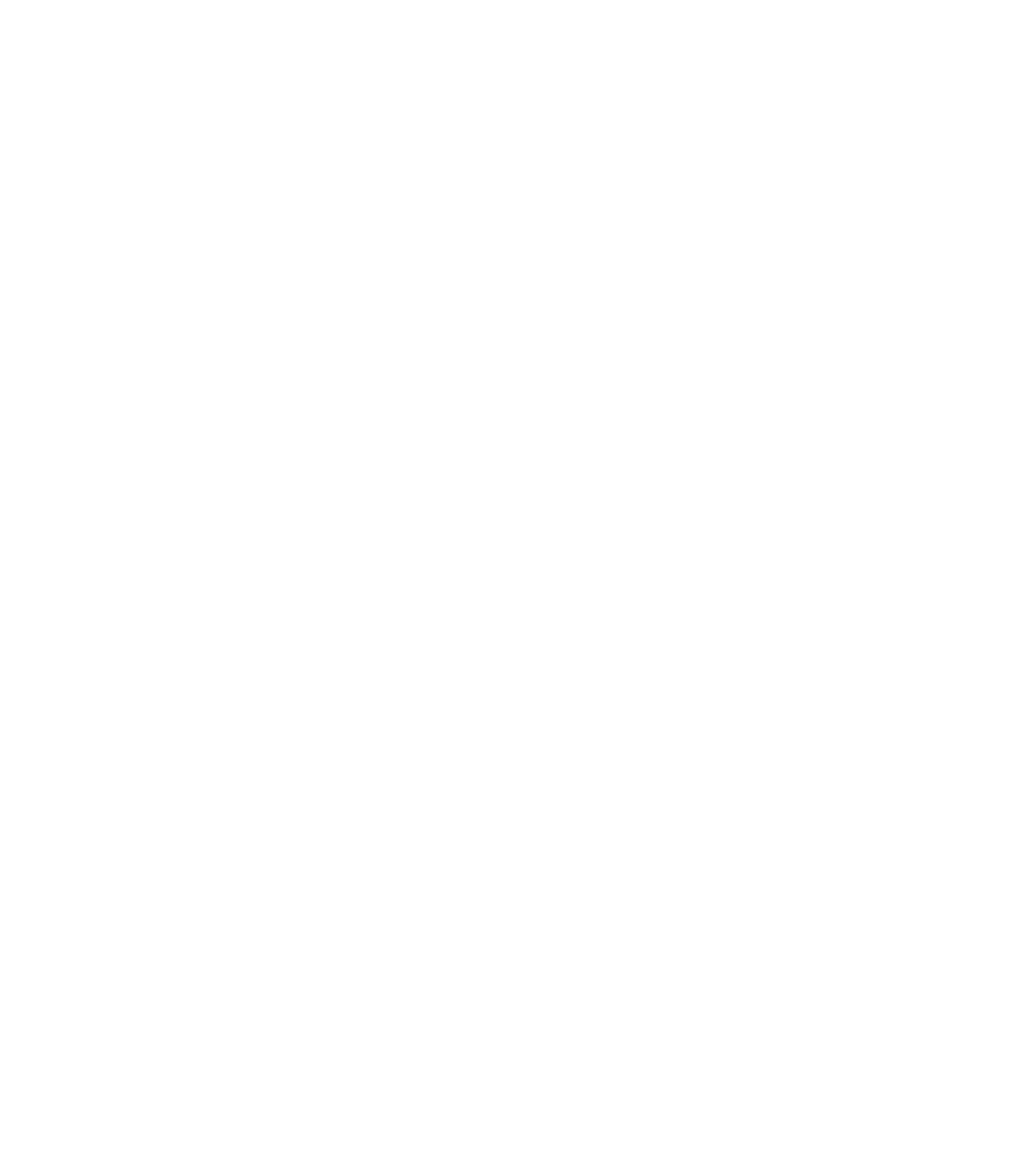
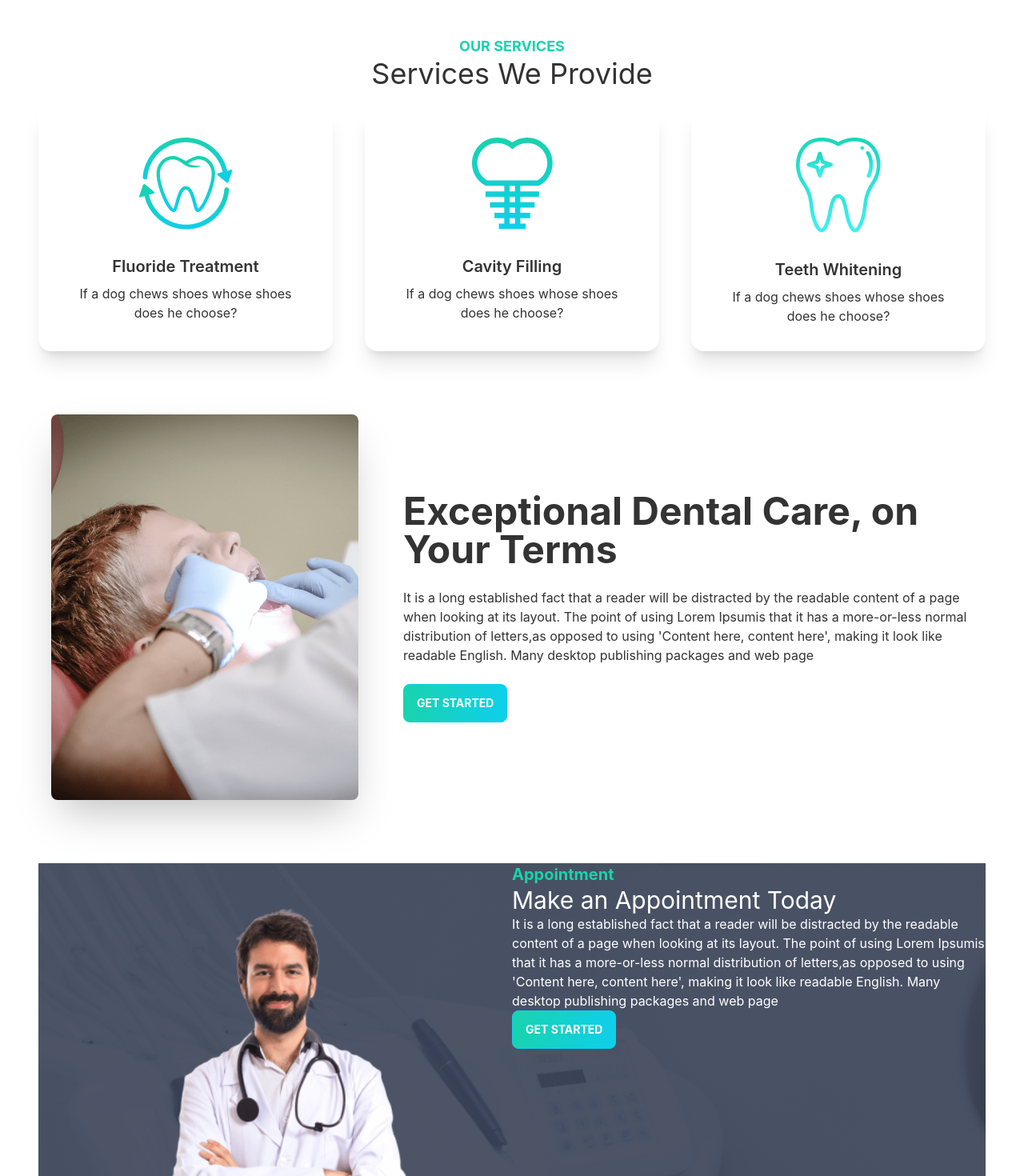
Before and after one commit to rakibul-wdp/practice-doctors-portal, a React (Create React App) app: page / in a window 1280 px wide. Shown: the part 920-2390 px from the top of the page at 80% size. Before the commit the page ends 964 px from the top, so only its background shows below. Built offline with nearby package versions, Linux system fonts and the light colour scheme.

Commit message:
add services section and start appointment section in home page

```diff
--- /dev/null
+++ b/src/Pages/Home/Care.js
@@ -0,0 +1,26 @@
+import React from 'react';
+import treatment from '../../assets/images/treatment.png';
+
+const Care = () => {
+  return (
+    <div className='hero min-h-[80vh]'>
+      <div className='hero-content flex-col lg:flex-row'>
+        <img src={treatment} className='max-w-sm rounded-lg shadow-2xl' alt='' />
+        <div className='ml-10'>
+          <h1 className='text-5xl font-bold'>Exceptional Dental Care, on Your Terms</h1>
+          <p className='py-6'>
+            It is a long established fact that a reader will be distracted by the readable content of a page when
+            looking at its layout. The point of using Lorem Ipsumis that it has a more-or-less normal distribution of
+            letters,as opposed to using 'Content here, content here', making it look like readable English. Many desktop
+            publishing packages and web page
+          </p>
+          <button className='btn btn-primary uppercase text-white font-bold bg-gradient-to-r from-secondary to-primary'>
+            Get Started
+          </button>
+        </div>
+      </div>
+    </div>
+  );
+};
+
+export default Care;
--- a/src/Pages/Home/Home.js
+++ b/src/Pages/Home/Home.js
@@ -1,12 +1,16 @@
 import React from 'react';
 import Banner from './Banner';
 import Info from './Info';
+import MakeAppointment from './MakeAppointment';
+import Services from './Services';
 
 const Home = () => {
   return (
     <div>
       <Banner />
       <Info />
+      <Services />
+      <MakeAppointment />
     </div>
   );
 };
--- /dev/null
+++ b/src/Pages/Home/MakeAppointment.js
@@ -0,0 +1,28 @@
+import React from 'react';
+import doctor from '../../assets/images/doctor.png';
+import appointment from '../../assets/images/appointment.png';
+
+const MakeAppointment = () => {
+  return (
+    <section className='flex' style={{ background: `url(${appointment})` }}>
+      <div className='flex-1'>
+        <img src={doctor} alt='' />
+      </div>
+      <div className='text-white flex-1'>
+        <h3 className='text-xl text-secondary font-bold'>Appointment</h3>
+        <h2 className='text-3xl'>Make an Appointment Today</h2>
+        <p>
+          It is a long established fact that a reader will be distracted by the readable content of a page when looking
+          at its layout. The point of using Lorem Ipsumis that it has a more-or-less normal distribution of letters,as
+          opposed to using 'Content here, content here', making it look like readable English. Many desktop publishing
+          packages and web page
+        </p>
+        <button className='btn btn-primary uppercase text-white font-bold bg-gradient-to-r from-secondary to-primary'>
+          Get Started
+        </button>
+      </div>
+    </section>
+  );
+};
+
+export default MakeAppointment;
--- /dev/null
+++ b/src/Pages/Home/Service.js
@@ -0,0 +1,17 @@
+import React from 'react';
+
+const Service = ({ service }) => {
+  return (
+    <div className='card lg:max-w-lg bg-base-100 shadow-xl'>
+      <figure className='px-10 pt-10'>
+        <img src={service.img} alt='Shoes' className='rounded-xl' />
+      </figure>
+      <div className='card-body items-center text-center'>
+        <h2 className='card-title'>{service.name}</h2>
+        <p>If a dog chews shoes whose shoes does he choose?</p>
+      </div>
+    </div>
+  );
+};
+
+export default Service;
--- /dev/null
+++ b/src/Pages/Home/Services.js
@@ -0,0 +1,47 @@
+import React from 'react';
+import fluoride from '../../assets/images/fluoride.png';
+import cavity from '../../assets/images/cavity.png';
+import whitening from '../../assets/images/whitening.png';
+import Service from './Service';
+import Care from './Care';
+
+const Services = () => {
+  const services = [
+    {
+      _id: 1,
+      img: fluoride,
+      name: 'Fluoride Treatment',
+      description: '',
+    },
+    {
+      _id: 2,
+      img: cavity,
+      name: 'Cavity Filling',
+      description: '',
+    },
+    {
+      _id: 3,
+      img: whitening,
+      name: 'Teeth Whitening',
+      description: '',
+    },
+  ];
+  return (
+    <div>
+      <div className='text-center mb-5'>
+        <h3 className='text-lg text-secondary uppercase font-bold'>Our Services</h3>
+        <h2 className='text-4xl'>Services We Provide</h2>
+      </div>
+      <div className='grid sm:grid-cols-1 md:grid-cols-2 lg:grid-cols-3 gap-10'>
+        {services.map((service) => (
+          <Service key={service._id} service={service} />
+        ))}
+      </div>
+      <div>
+        <Care />
+      </div>
+    </div>
+  );
+};
+
+export default Services;
```
